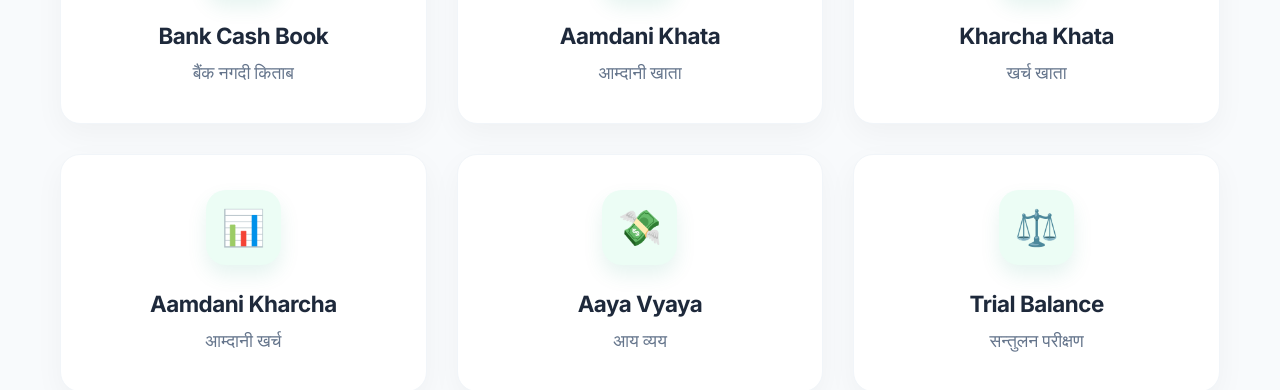
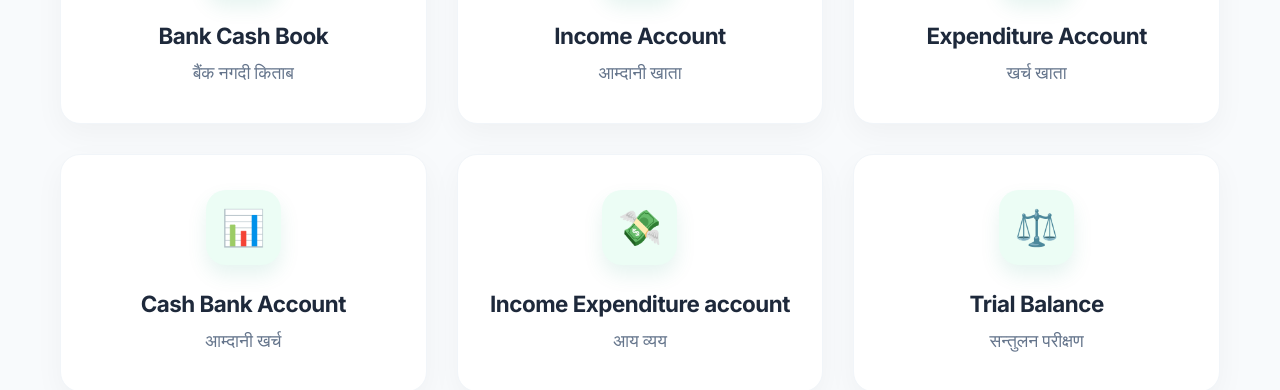
Before and after one commit to Rajbhusal999/digitalkhatapana, a website: page reports.html in a window 1280 px wide. Shown: the part 618-1008 px from the top of the page. Drawn offline with nearby package versions, Linux system fonts and the light colour scheme; no server answers; sample sign-in values are in the browser's storage.

Commit message:
Rename report card titles to English equivalents

```diff
--- a/reports.html
+++ b/reports.html
@@ -307,22 +307,22 @@
             </a>
             <a href="report-aamdani-khata.html" class="topic-card">
                 <div class="topic-icon">📈</div>
-                <h3>Aamdani Khata</h3>
+                <h3>Income Account</h3>
                 <p>आम्दानी खाता</p>
             </a>
             <a href="report-kharcha-khata.html" class="topic-card">
                 <div class="topic-icon">📉</div>
-                <h3>Kharcha Khata</h3>
+                <h3>Expenditure Account</h3>
                 <p>खर्च खाता</p>
             </a>
             <a href="report-aamdani-kharcha.html" class="topic-card">
                 <div class="topic-icon">📊</div>
-                <h3>Aamdani Kharcha</h3>
+                <h3>Cash Bank Account</h3>
                 <p>आम्दानी खर्च</p>
             </a>
             <a href="report-aaya-vyaya.html" class="topic-card">
                 <div class="topic-icon">💸</div>
-                <h3>Aaya Vyaya</h3>
+                <h3>Income Expenditure account</h3>
                 <p>आय व्यय</p>
             </a>
             <a href="report-trial-balance.html" class="topic-card">
```
